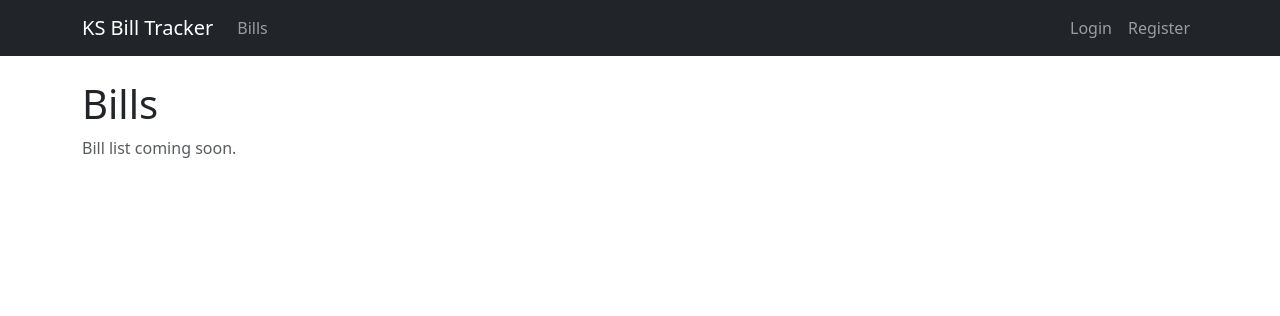
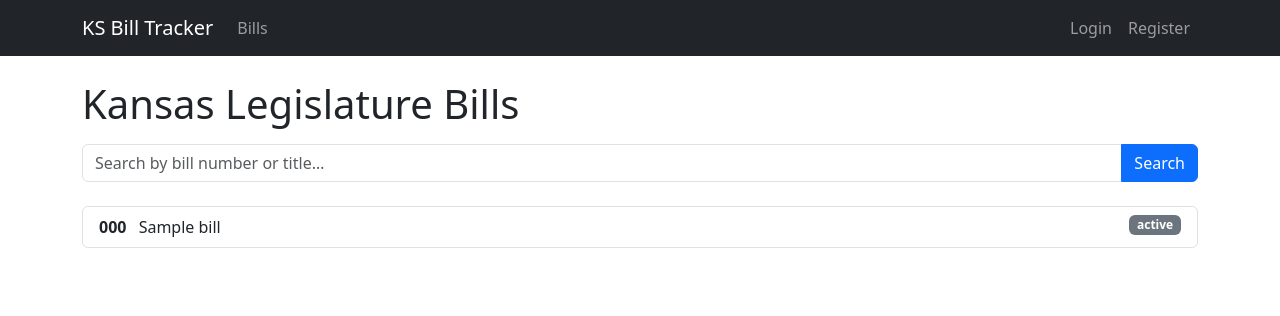
Before and after one commit to FloorIsGround/miniproject4JaceHesford, a Django app: page /bills/ in a window 1280 px wide. Shown: the top 316 px of the page. Run offline with Django 5.2, Linux system fonts and the light colour scheme; tables that the repository leaves empty hold one stand-in row (values such as "Sample post"); a database or web service that is not in the repository returns one stand-in record (values such as "Sample title"); data that the repository does not hold is empty.

Commit message:
Initial KLISS api integration and bill list/detail pages

```diff
--- a/bills/services.py
+++ b/bills/services.py
@@ -3,13 +3,23 @@ KLISS API integration.
 Base URL: https://www.kslegislature.gov/li/api/v10/rev-1/
 """
 import requests
+from datetime import timedelta
+
+from django.utils import timezone
+
+from .models import Bill
 
 KLISS_BASE = "https://www.kslegislature.gov/li/api/v10/rev-1"
 HEADERS = {"User-Agent": "Mozilla/5.0 (compatible; KSBillTracker/1.0)"}
+CACHE_TTL = timedelta(hours=1)
 
 
+# ---------------------------------------------------------------------------
+# Raw HTTP helpers
+# ---------------------------------------------------------------------------
+
 def fetch_bill_list():
-    """Return raw list of bill dicts from the KLISS API."""
+    """Return raw API response for all bills in current session."""
     url = f"{KLISS_BASE}/bill_status/"
     response = requests.get(url, headers=HEADERS, timeout=15)
     response.raise_for_status()
@@ -17,8 +27,101 @@ def fetch_bill_list():
 
 
 def fetch_bill_detail(bill_number):
-    """Return raw detail dict for a single bill."""
+    """Return raw API response for a single bill."""
     url = f"{KLISS_BASE}/bill_status/{bill_number}/"
     response = requests.get(url, headers=HEADERS, timeout=15)
     response.raise_for_status()
     return response.json()
+
+
+# ---------------------------------------------------------------------------
+# Normalisation / upsert
+# ---------------------------------------------------------------------------
+
+def _extract_bills(data):
+    """Pull the list of bill dicts out of whatever shape the API returns."""
+    if isinstance(data, dict):
+        return data.get("content", [])
+    if isinstance(data, list):
+        return data
+    return []
+
+
+def _parse_bill(raw):
+    sponsors = raw.get("SPONSOR_NAMES", [])
+    if isinstance(sponsors, list):
+        sponsors = ", ".join(sponsors)
+    return {
+        "short_title": raw.get("SHORTTITLE", "") or "",
+        "long_title": raw.get("LONGTITLE", "") or "",
+        "status": raw.get("STATUS", "") or "",
+        "sponsors": sponsors,
+        "effective_date": raw.get("EFFECTIVEDATE") or "",
+        "last_fetched": timezone.now(),
+    }
+
+
+def _upsert_bill(raw):
+    bill_number = (raw.get("BILLNO") or "").strip()
+    if not bill_number:
+        return None
+    bill, _ = Bill.objects.update_or_create(
+        bill_number=bill_number,
+        defaults=_parse_bill(raw),
+    )
+    return bill
+
+
+# ---------------------------------------------------------------------------
+# Public interface used by views
+# ---------------------------------------------------------------------------
+
+def get_bill_list(force_refresh=False):
+    """
+    Return a QuerySet of all Bills ordered by bill_number.
+    Hits the API when:
+      - no bills exist in the DB, or
+      - any bill is older than CACHE_TTL, or
+      - force_refresh is True.
+    Falls back to cached DB data if the API is unavailable.
+    """
+    stale_cutoff = timezone.now() - CACHE_TTL
+    needs_refresh = (
+        force_refresh
+        or not Bill.objects.exists()
+        or Bill.objects.filter(last_fetched__lt=stale_cutoff).exists()
+    )
+    if needs_refresh:
+        try:
+            data = fetch_bill_list()
+            for raw in _extract_bills(data):
+                _upsert_bill(raw)
+        except Exception:
+            pass  # serve stale cache if API is down
+
+    return Bill.objects.all().order_by("bill_number")
+
+
+def get_bill(bill_number):
+    """
+    Return a single Bill instance.
+    Hits the API when the bill is missing or stale.
+    Returns None if the bill can't be found anywhere.
+    """
+    stale_cutoff = timezone.now() - CACHE_TTL
+    try:
+        bill = Bill.objects.get(bill_number=bill_number)
+        if bill.last_fetched and bill.last_fetched > stale_cutoff:
+            return bill
+    except Bill.DoesNotExist:
+        pass
+
+    try:
+        data = fetch_bill_detail(bill_number)
+        raws = _extract_bills(data)
+        if raws:
+            return _upsert_bill(raws[0])
+    except Exception:
+        pass
+
+    return Bill.objects.filter(bill_number=bill_number).first()
--- a/bills/views.py
+++ b/bills/views.py
@@ -1,13 +1,34 @@
-from django.shortcuts import render
+from django.shortcuts import render, get_object_or_404
+
+from .models import Bill
+from . import services
 
 
 def home(request):
-    return render(request, "home.html")
+    # Show a handful of recently cached bills without triggering a full refresh
+    recent_bills = Bill.objects.order_by("-last_fetched")[:5]
+    return render(request, "home.html", {"recent_bills": recent_bills})
 
 
 def bill_list(request):
-    return render(request, "bills/bill_list.html")
+    query = request.GET.get("q", "").strip()
+    bills = services.get_bill_list()
+    if query:
+        bills = bills.filter(bill_number__icontains=query) | bills.filter(
+            short_title__icontains=query
+        )
+        bills = bills.order_by("bill_number")
+    return render(request, "bills/bill_list.html", {"bills": bills, "query": query})
 
 
 def bill_detail(request, bill_number):
-    return render(request, "bills/bill_detail.html")
+    bill = services.get_bill(bill_number)
+    if bill is None:
+        from django.http import Http404
+        raise Http404("Bill not found.")
+    analyses = bill.analyses.select_related("created_by").order_by("-created_at")
+    return render(
+        request,
+        "bills/bill_detail.html",
+        {"bill": bill, "analyses": analyses},
+    )
--- a/templates/bills/bill_list.html
+++ b/templates/bills/bill_list.html
@@ -3,6 +3,53 @@
 {% block title %}Bills — Kansas Bill Tracker{% endblock %}
 
 {% block content %}
-<h1>Bills</h1>
-<p class="text-muted">Bill list coming soon.</p>
+<div class="d-flex justify-content-between align-items-center mb-3">
+    <h1 class="mb-0">Kansas Legislature Bills</h1>
+</div>
+
+<form method="get" class="mb-4">
+    <div class="input-group">
+        <input
+            type="search"
+            name="q"
+            class="form-control"
+            placeholder="Search by bill number or title…"
+            value="{{ query }}"
+        >
+        <button class="btn btn-primary" type="submit">Search</button>
+        {% if query %}
+            <a href="{% url 'bills:bill_list' %}" class="btn btn-outline-secondary">Clear</a>
+        {% endif %}
+    </div>
+</form>
+
+{% if query %}
+    <p class="text-muted">Results for "<strong>{{ query }}</strong>" — {{ bills.count }} found</p>
+{% endif %}
+
+{% if bills %}
+    <div class="list-group">
+        {% for bill in bills %}
+            <a href="{% url 'bills:bill_detail' bill.bill_number %}" class="list-group-item list-group-item-action">
+                <div class="d-flex justify-content-between align-items-start">
+                    <div>
+                        <span class="fw-bold me-2">{{ bill.bill_number }}</span>
+                        <span>{{ bill.short_title|default:"No title" }}</span>
+                    </div>
+                    {% if bill.status %}
+                        <span class="badge bg-secondary text-nowrap ms-2">{{ bill.status }}</span>
+                    {% endif %}
+                </div>
+            </a>
+        {% endfor %}
+    </div>
+{% else %}
+    <div class="alert alert-info">
+        {% if query %}
+            No bills matched your search.
+        {% else %}
+            No bills available yet. Try again shortly.
+        {% endif %}
+    </div>
+{% endif %}
 {% endblock %}
```
Also changed, not shown: templates/bills/bill_detail.html (+83 -3 lines), templates/home.html (+26 -3 lines).
